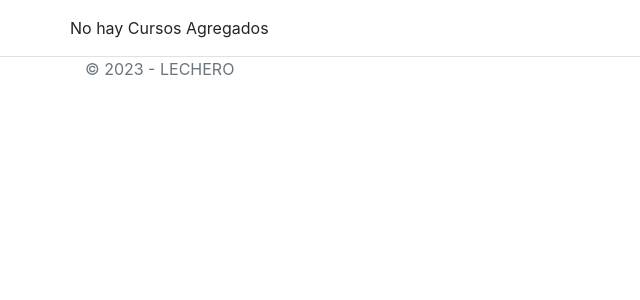
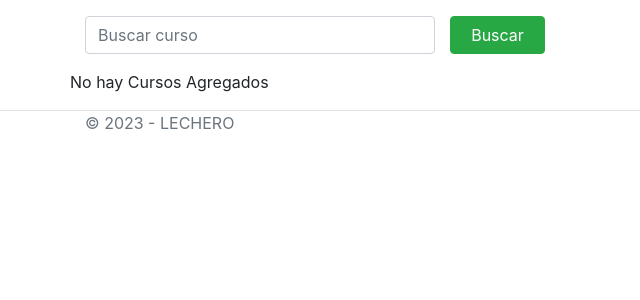
Before and after one commit to rusZovnet3/pythondjango1, a Django app: page /mis_cursos in a window 1280 px wide. Shown: the part 77-377 px from the top of the page, without its empty margins (0-640 px from the left). Run offline with Django 4.2, Linux system fonts and the light colour scheme; data that the repository does not hold is empty; some libraries are stand-ins or nearby versions.

Commit message:
Proyecto 1 Python, filtrado cursos en la vista mis_cursos -- v2.35

```diff
--- a/1pyprac/Usuarios/App/Controllers/CursosController.py
+++ b/1pyprac/Usuarios/App/Controllers/CursosController.py
@@ -51,8 +51,12 @@ class CursosController():
                 return HttpResponseRedirect('admin')
 
     def mis_cursos(request):
-        cursos_list = Cursos_models.mis_cursos_list(request)
-        paginator   = Paginator(cursos_list, 2)  # Paginador
+        filtrar = None
+        if request.method == "POST":
+            filtrar = request.POST.get('filtrar')  # name="filtrar" de la vista mis_cursos
+
+        cursos_list = Cursos_models.mis_cursos_list(request, filtrar)
+        paginator   = Paginator(cursos_list, 6)  # Paginador
         page = request.GET.get('page')     # variable GET del paginador url
 
         try:
--- a/1pyprac/Usuarios/App/Models/Cursos_models.py
+++ b/1pyprac/Usuarios/App/Models/Cursos_models.py
@@ -20,11 +20,17 @@ class Cursos_models():
         curso = Cursos.objects.get(CursoId=idcurso)
         return curso
 
-    def mis_cursos_list(request):
+    def mis_cursos_list(request, filtrar):
         i           = 0
         inscripcion = Inscripcion.objects.filter(EstudianteID=request.user.id)
         curso       = [[]] * len(inscripcion)
         for item in inscripcion:
             curso[i]   = Cursos.objects.get(CursoId=item.CursoId)
             i += 1
-        return curso
+
+        if not filtrar:  # sí el filtro esta vacio
+            return curso
+        else:
+            # busca con el parametro que coincida al inicio del nombre
+            # lstrip  elimina los espacios en blanco de la izquierda
+            return list(filter(lambda x: x.Nombre.startswith(filtrar.lstrip()), curso))
--- a/1pyprac/Usuarios/templates/views/cursos/mis_cursos.html
+++ b/1pyprac/Usuarios/templates/views/cursos/mis_cursos.html
@@ -1,6 +1,36 @@
 {% include "views/default/header.html" %}
 
 <div class="container">
+
+    <div class="form-group">
+
+        <form action="{{ app_path }}" method="post">
+
+            {% csrf_token %}
+
+            <div class="row">
+
+                <div class="col-md-4">
+
+                    <input type="text" id="filtrar" name="filtrar" placeholder="Buscar curso" class="form-control" />
+
+                </div>
+
+                <div class="col-md-1">
+
+                    <div class="row">
+
+                        <input type="submit" value="Buscar" class="btn btn-success">
+
+                    </div>
+
+                </div>
+
+            </div>
+
+        </form>
+
+    </div>
 
     <div class="row">
 
```
